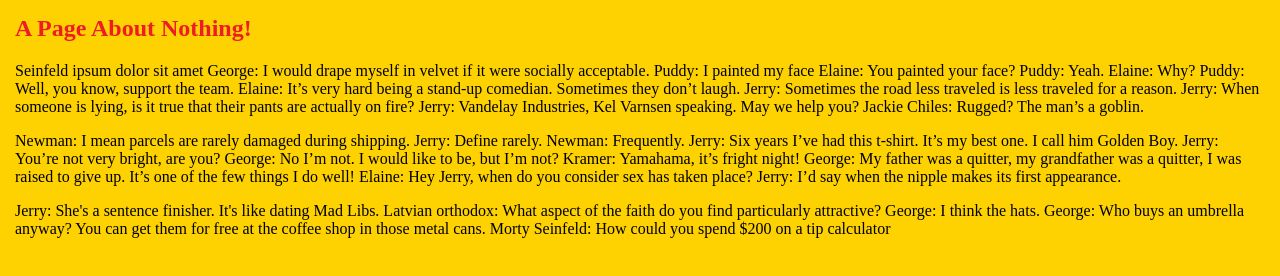
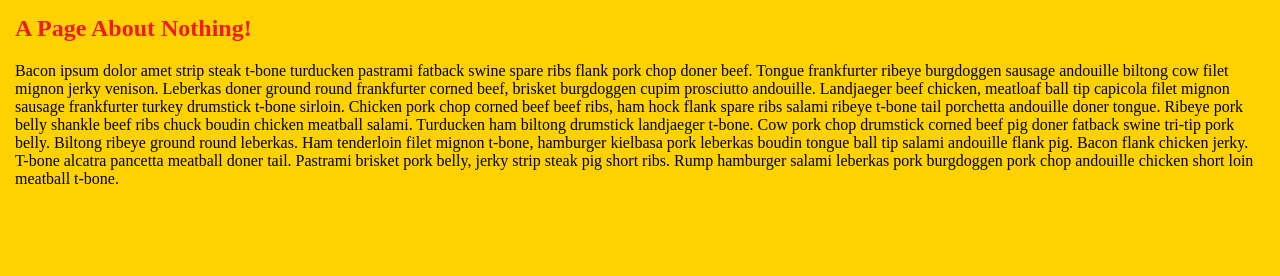
Before and after one commit to johntr/myawesomesite, a plain HTML site: page index.htm in a window 1280 px wide. Drawn offline with Linux system fonts and the light colour scheme.

Commit message:
Issue #bacon - Convert to Bacon Ipsum

```diff
--- a/index.htm
+++ b/index.htm
@@ -9,9 +9,9 @@
 <body>
 <h2>A Page About Nothing!</h2>
 <div class='main'>
-<p>Seinfeld ipsum dolor sit amet George: I would drape myself in velvet if it were socially acceptable. Puddy: I painted my face Elaine: You painted your face? Puddy: Yeah. Elaine: Why? Puddy: Well, you know, support the team. Elaine: It’s very hard being a stand-up comedian. Sometimes they don’t laugh. Jerry: Sometimes the road less traveled is less traveled for a reason. Jerry: When someone is lying, is it true that their pants are actually on fire? Jerry: Vandelay Industries, Kel Varnsen speaking. May we help you? Jackie Chiles: Rugged? The man’s a goblin.</p>
-<p>Newman: I mean parcels are rarely damaged during shipping. Jerry: Define rarely. Newman: Frequently. Jerry: Six years I’ve had this t-shirt. It’s my best one. I call him Golden Boy. Jerry: You’re not very bright, are you? George: No I’m not. I would like to be, but I’m not? Kramer: Yamahama, it’s fright night! George: My father was a quitter, my grandfather was a quitter, I was raised to give up. It’s one of the few things I do well! Elaine: Hey Jerry, when do you consider sex has taken place? Jerry: I’d say when the nipple makes its first appearance.</p>
-<p>Jerry: She's a sentence finisher. It's like dating Mad Libs. Latvian orthodox: What aspect of the faith do you find particularly attractive? George: I think the hats. George: Who buys an umbrella anyway? You can get them for free at the coffee shop in those metal cans. Morty Seinfeld: How could you spend $200 on a tip calculator</p>
+<p>Bacon ipsum dolor amet strip steak t-bone turducken pastrami fatback swine spare ribs flank pork chop doner beef. Tongue frankfurter ribeye burgdoggen sausage andouille biltong cow filet mignon jerky venison. Leberkas doner ground round frankfurter corned beef, brisket burgdoggen cupim prosciutto andouille. Landjaeger beef chicken, meatloaf ball tip capicola filet mignon sausage frankfurter turkey drumstick t-bone sirloin. Chicken pork chop corned beef beef ribs, ham hock flank spare ribs salami ribeye t-bone tail porchetta andouille doner tongue. Ribeye pork belly shankle beef ribs chuck boudin chicken meatball salami. Turducken ham biltong drumstick landjaeger t-bone.
+Cow pork chop drumstick corned beef pig doner fatback swine tri-tip pork belly. Biltong ribeye ground round leberkas. Ham tenderloin filet mignon t-bone, hamburger kielbasa pork leberkas boudin tongue ball tip salami andouille flank pig. Bacon flank chicken jerky. T-bone alcatra pancetta meatball doner tail. Pastrami brisket pork belly, jerky strip steak pig short ribs. Rump hamburger salami leberkas pork burgdoggen pork chop andouille chicken short loin meatball t-bone.
+</p>
 </div>
 </body>
 </html>
```
